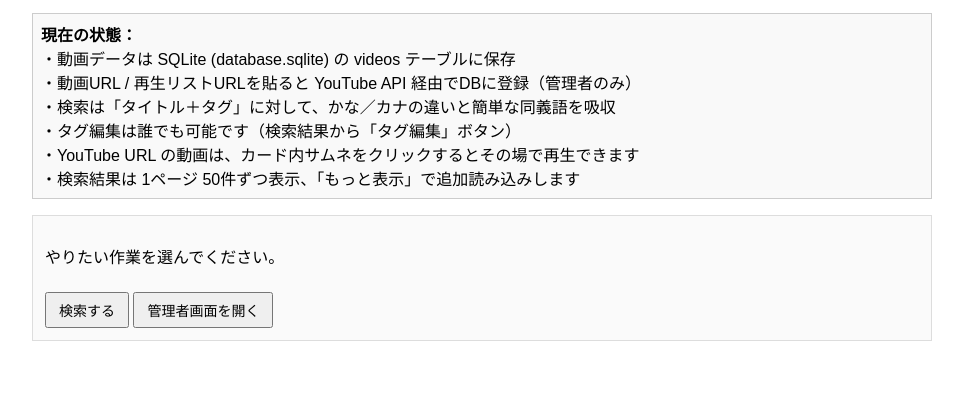
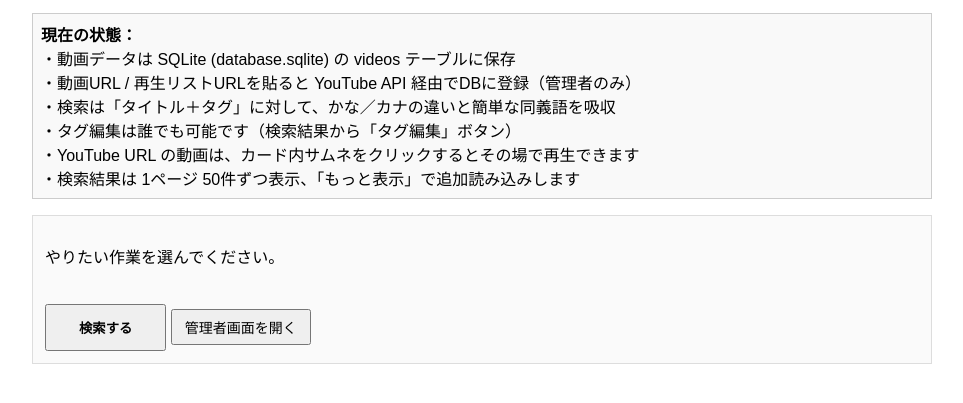
Before and after one commit to sakamoto0909/youtube-serch-site, a website: page public/index.html in a window 1280 px wide. Shown: the part 125-528 px from the top of the page, without its empty margins (158-1121 px from the left). Drawn offline with Linux system fonts and the light colour scheme; no server answers.

Commit message:
検索ボタンを大きくしました

```diff
--- a/public/index.html
+++ b/public/index.html
@@ -2,7 +2,7 @@
 <html lang="ja">
 <head>
   <meta charset="UTF-8" />
-  <title>YouTube 動画検索サイト（開発中）</title>
+  <title>YouTube 動画検索サイト（β版）</title>
   <style>
     body {
       font-family: sans-serif;
@@ -96,6 +96,11 @@
       margin-top: 12px;
       text-align: center;
     }
+    .main-search-btn {
+      margin-top: 20px;
+      padding: 12px 32px;
+      font-weight: bold;
+    }
   </style>
 </head>
 <body>
@@ -122,7 +127,7 @@
 
     <div class="box">
       <p>やりたい作業を選んでください。</p>
-      <button id="goSearch" class="button">検索する</button>
+      <button id="goSearch" class="main-search-btn">検索する</button>
       <button id="goAdmin" class="button">管理者画面を開く</button>
     </div>
   </div>
```
